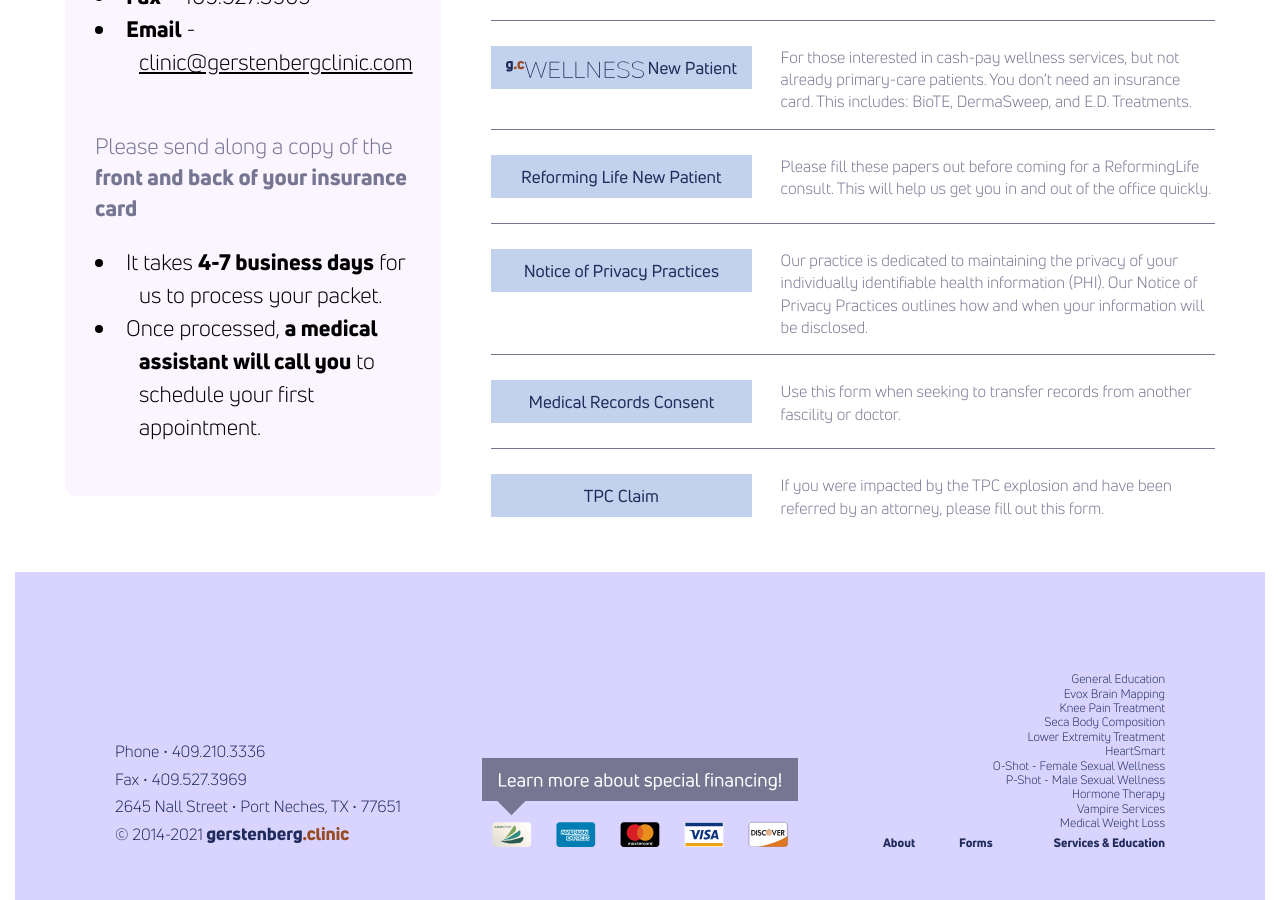
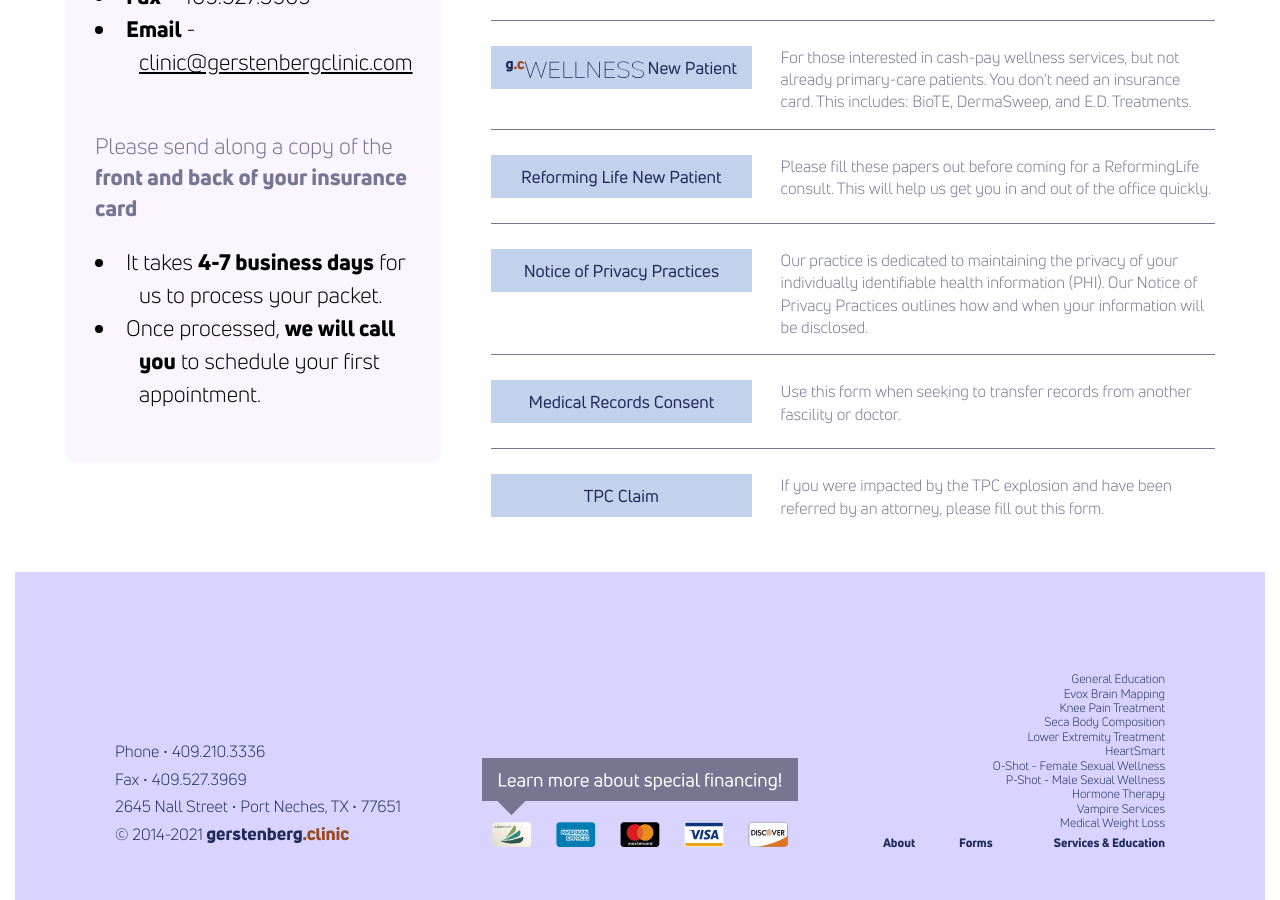
Before and after one commit to theneverwoods/gerstenberg.clinic, a Jekyll site: the page built from forms.html, in a window 1280 px wide and 900 px high, scrolled down 705 px. Built offline with Jekyll 4.4.1, drawn with Linux system fonts in a browser that asks for light colours.

Commit message:
Update forms.html

```diff
--- a/forms.html
+++ b/forms.html
@@ -18,7 +18,7 @@ stylesheet: forms
     <p>Please send along a copy of the <b>front and back of your insurance card</b></p>
     <ul>
         <li> It takes <b>4-7 business days</b> for us to process your packet.</li>
-        <li>Once processed, <b>a medical assistant will call you</b> to schedule your first appointment.</li>
+        <li>Once processed, <b>we will call you</b> to schedule your first appointment.</li>
     </ul>
   </div>
   <div class="two-thirds">
```
